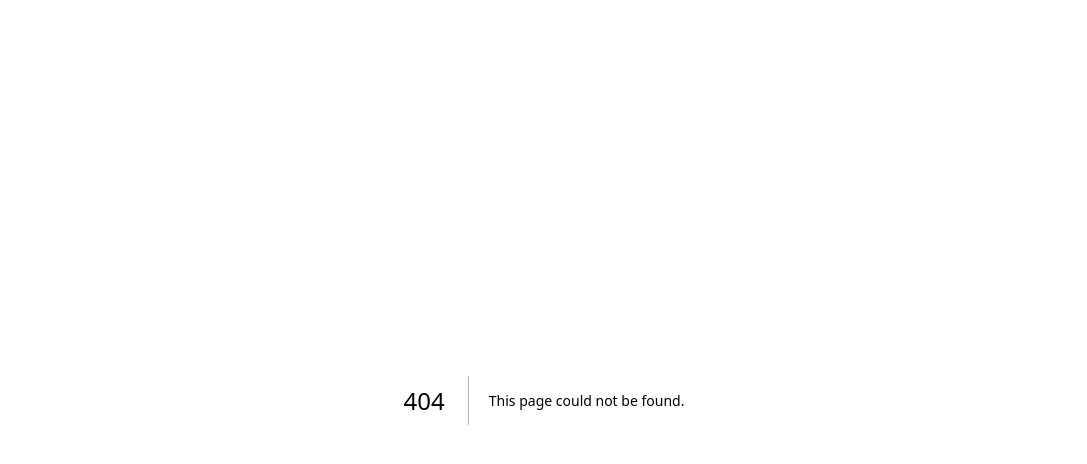
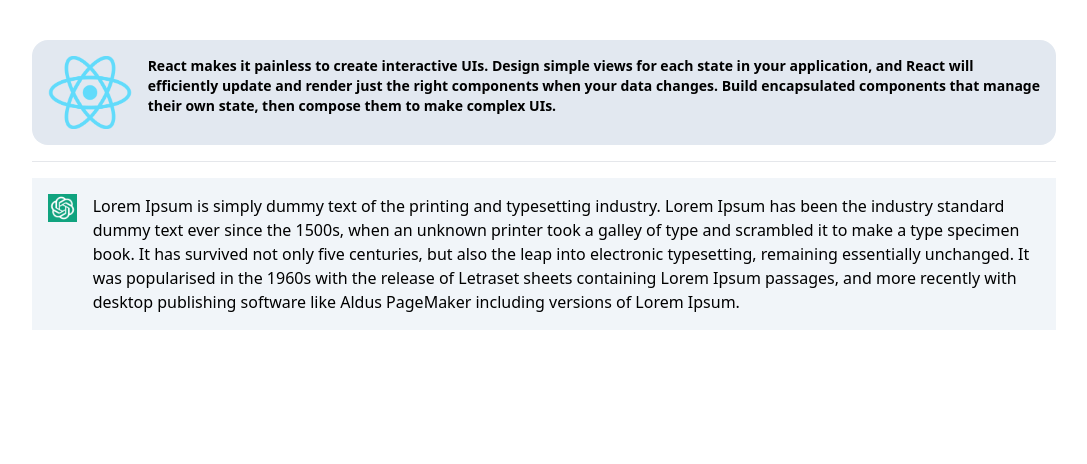
Before and after one commit to cathysiller/react-chatgpt-project, a Next.js app: page /learning/react in a window 1280 px wide. Before the commit this address had no page. Shown: the top 464 px of the page, without its empty margins (96-1183 px from the left). Built offline with nearby package versions, Linux system fonts and the light colour scheme.

Commit message:
lessons 9-11

```diff
--- a/src/data/stacks.json
+++ b/src/data/stacks.json
@@ -4,14 +4,16 @@
     "logo": "/react-logo.png",
     "info": "React makes it painless to create interactive UIs. Design simple views for each state in your application, and React will efficiently update and render just the right components when your data changes. Build encapsulated components that manage their own state, then compose them to make complex UIs.",
     "docs": ["https://react.dev/"],
-    "name": "React JS"
+    "name": "React JS",
+    "hoverClass": "hover:border-blue-300"
   },
   "vue": {
     "href": "/learning/vue",
     "logo": "/vue-logo.png",
     "info": "Vue (pronounced /vjuː/, like view) is a JavaScript framework for building user interfaces. It builds on top of standard HTML, CSS, and JavaScript and provides a declarative and component-based programming model that helps you efficiently develop user interfaces, be they simple or complex.",
     "docs": ["https://vuejs.org/"],
-    "name": "Vue JS"
+    "name": "Vue JS",
+    "hoverClass": "hover:border-green-500"
   },
 
   "svelte": {
@@ -19,6 +21,7 @@
     "logo": "/svelte-logo.png",
     "info": "Svelte is a radical new approach to building user interfaces. Whereas traditional frameworks like React and Vue do the bulk of their work in the browser, Svelte shifts that work into a compile step that happens when you build your app. Instead of using techniques like virtual DOM diffing, Svelte writes code that surgically updates the DOM when the state of your app changes.",
     "docs": ["https://svelte.dev/"],
-    "name": "Svelte"
+    "name": "Svelte",
+    "hoverClass": "hover:border-red-500"
   }
 }
--- a/src/pages/_document.js
+++ b/src/pages/_document.js
@@ -5,8 +5,10 @@ export default function Document() {
     <Html lang="en">
       <Head />
       <body>
-        <Main />
-        <NextScript />
+        <div className="h-full max-w-5xl mx-auto pt-10">
+          <Main />
+          <NextScript />
+        </div>
       </body>
     </Html>
   )
--- /dev/null
+++ b/src/pages/learning/[stack].js
@@ -0,0 +1,54 @@
+
+import Image from "next/image";
+import stacks from "../../data/stacks.json";
+
+export default function Stack({stack, stackKey}) {
+  return (
+    <div className="h-full flex flex-col">
+      <div className="header flex bg-slate-200 p-4 rounded-2xl">
+        <div className="flex mr-4 justify-center items-center">
+          <Image src={stack.logo} width={200} height={200} alt="" />
+        </div>
+        <div className="flex font-bold text-sm">
+          {stack.info}
+        </div>
+      </div>
+
+      <hr className="my-4" />
+
+      <div className="chat flex flex-col h-full overflow-scroll">
+        <div className="flex flex-row bg-slate-100 p-4">
+          <div className="w-[30px] relative mr-4">
+            <Image
+              src="/logo-open-ai.png"
+              width={30}
+              height={30}
+              alt=""
+            />
+          </div>
+          <div className="w-full">
+            Lorem Ipsum is simply dummy text of the printing and typesetting industry. Lorem Ipsum has been the industry standard dummy text ever since the 1500s, when an unknown printer took a galley of type and scrambled it to make a type specimen book. It has survived not only five centuries, but also the leap into electronic typesetting, remaining essentially unchanged. It was popularised in the 1960s with the release of Letraset sheets containing Lorem Ipsum passages, and more recently with desktop publishing software like Aldus PageMaker including versions of Lorem Ipsum.
+          </div>
+        </div>
+      </div>
+    </div>
+  )
+}
+
+export async function getStaticPaths() {
+  const paths = Object.keys(stacks).map((key) => ({params: {stack: key}}));
+
+  return {
+    paths,
+    fallback: false
+  }
+}
+
+export  async function getStaticProps({params}) {
+  return {
+    props: {
+      stack: stacks[params.stack],
+      stackKey: params.stack
+    }
+  }
+}
```
Also changed, not shown: src/pages/index.js (line endings or trailing spaces), tailwind.config.js (line endings or trailing spaces).
